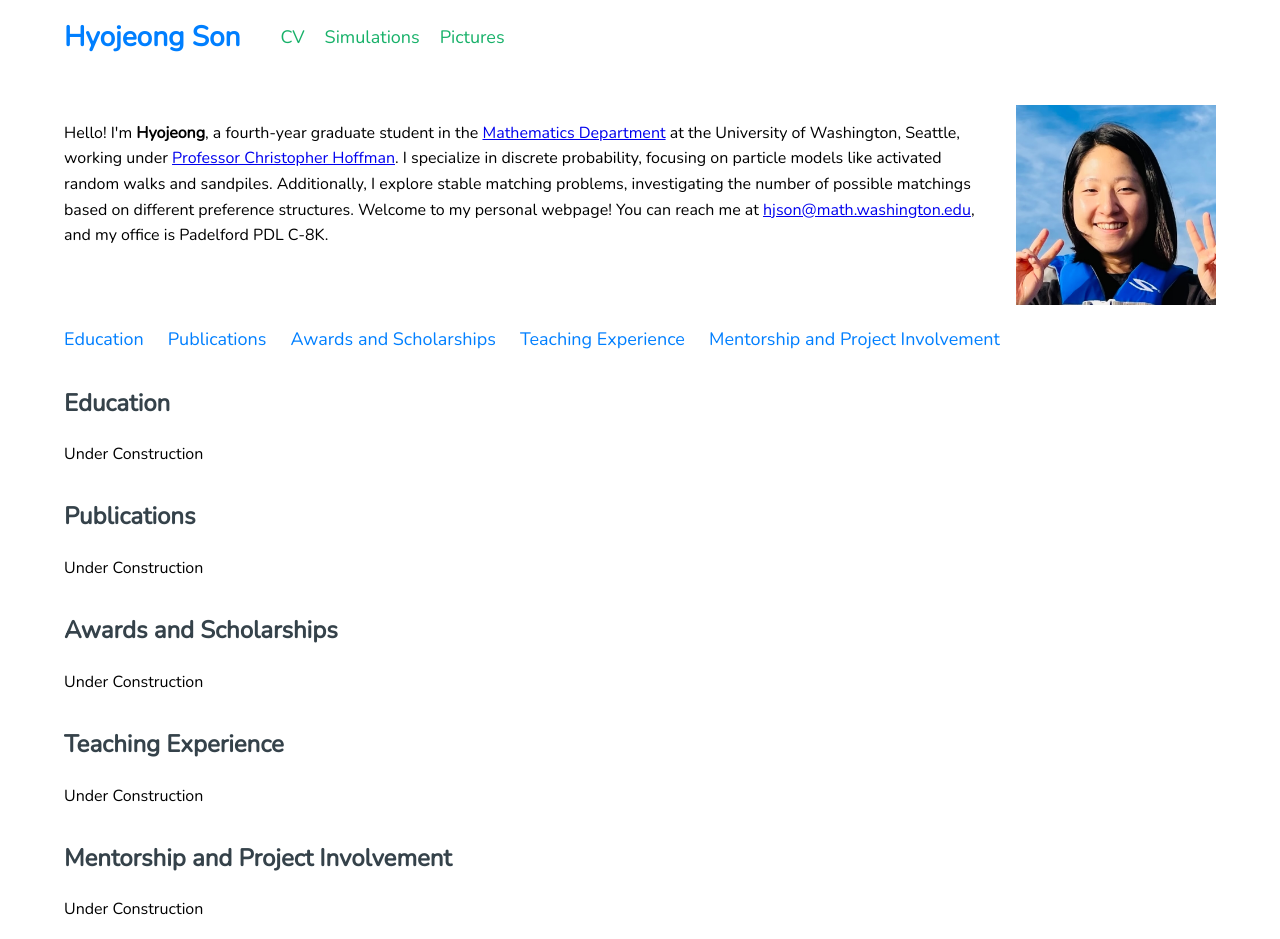
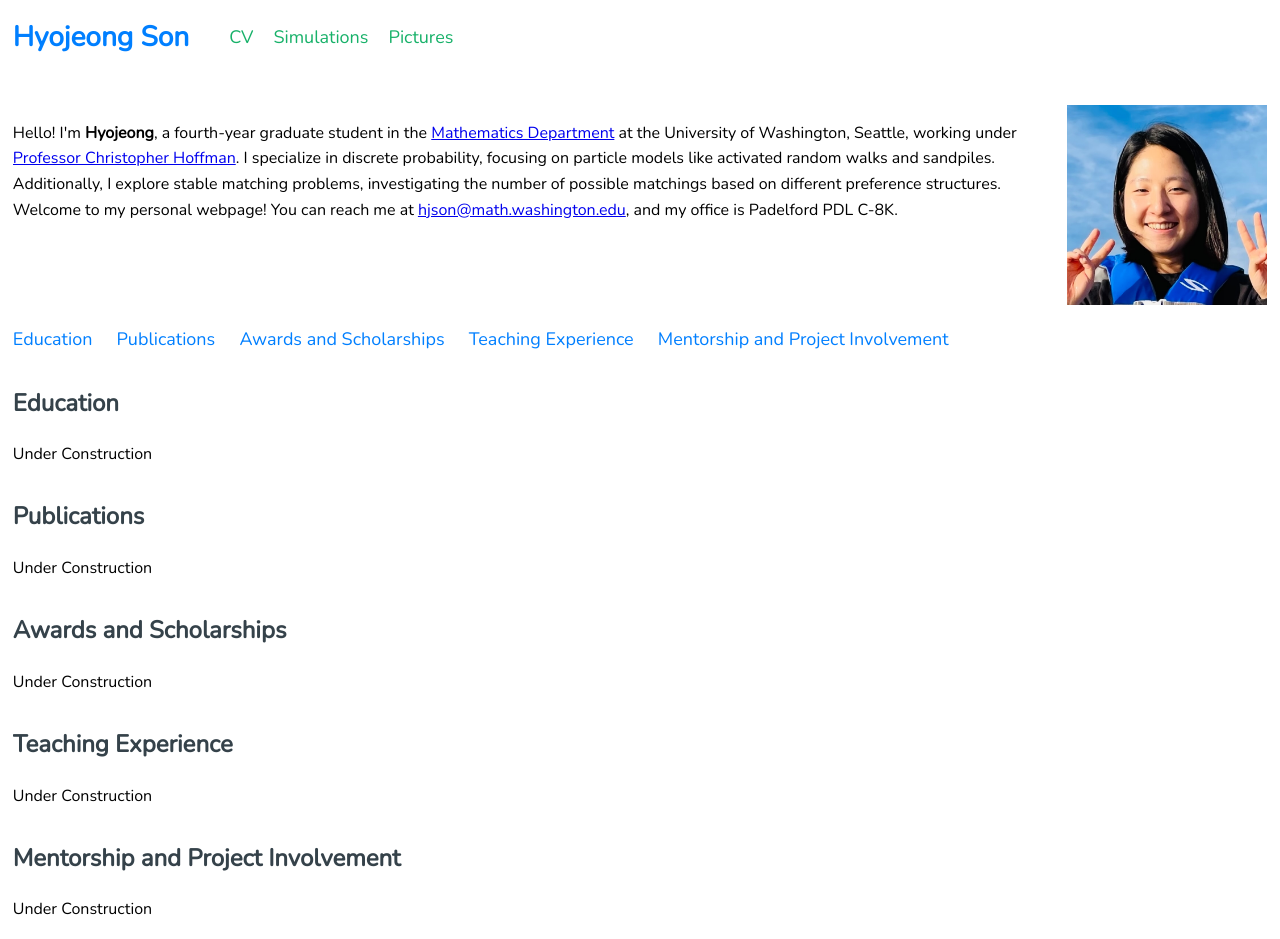
Before and after one commit to hyojeong-son/hyojeong-son.github.io, a Jekyll site: the page built from index.md, in a window 1280 px wide. Built offline with Jekyll 4.4.1, drawn with Linux system fonts in a browser that asks for light colours.

Commit message:
Update style.css

```diff
--- a/assets/css/style.css
+++ b/assets/css/style.css
@@ -11,8 +11,8 @@ body {
 }
 
 .container {
-  width: 90%;
-  max-width: 1200px;
+  width: 98%; /* Increased width to make margins narrower */
+  max-width: 1400px; /* Increased max-width */
   margin: auto;
   overflow: hidden;
 }
@@ -65,7 +65,7 @@ header nav a {
 /* Introduction Section */
 .intro {
   display: flex;
-  align-items: flex-start; /* Align items to the top */
+  align-items: flex-start;
   margin-top: 30px;
 }
 
@@ -75,8 +75,8 @@ header nav a {
 }
 
 .intro img {
-  width: 200px; /* Increased size */
-  height: 200px; /* Ensure it's square */
+  width: 200px;
+  height: 200px;
   object-fit: cover;
   margin-left: 20px;
 }
@@ -88,7 +88,7 @@ header nav a {
 
 .section-links a {
   margin-right: 20px;
-  color: #007FFF; /* Azure blue color matching your name */
+  color: #007FFF;
   text-decoration: none;
   font-size: 18px;
 }
@@ -97,13 +97,20 @@ header nav a {
   text-decoration: underline;
 }
 
+/* Main Content Styles */
 main h2 {
   color: #35424a;
   margin-top: 30px;
   font-size: 24px;
 }
 
-main p {
+main h3 {
+  font-size: 20px;
+  margin-top: 20px;
+}
+
+main p,
+main li {
   font-size: 16px;
 }
 
```
